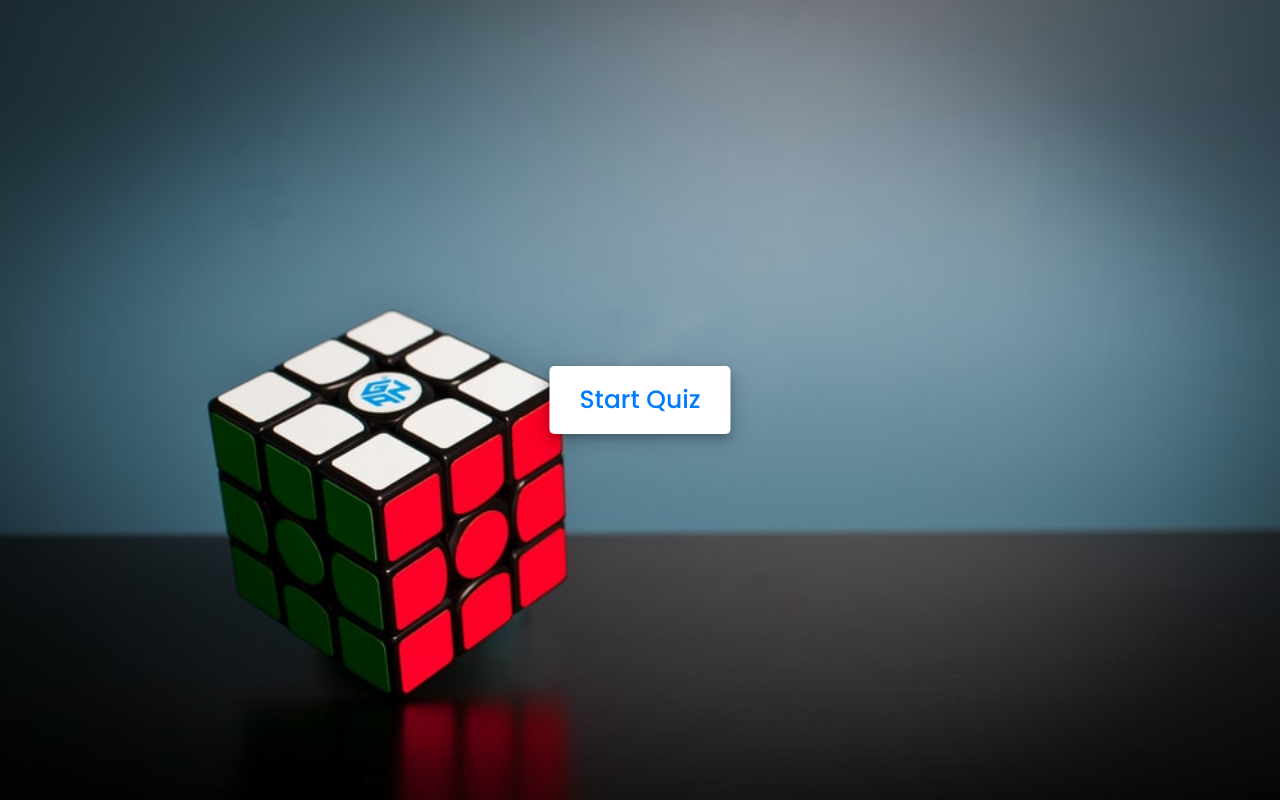
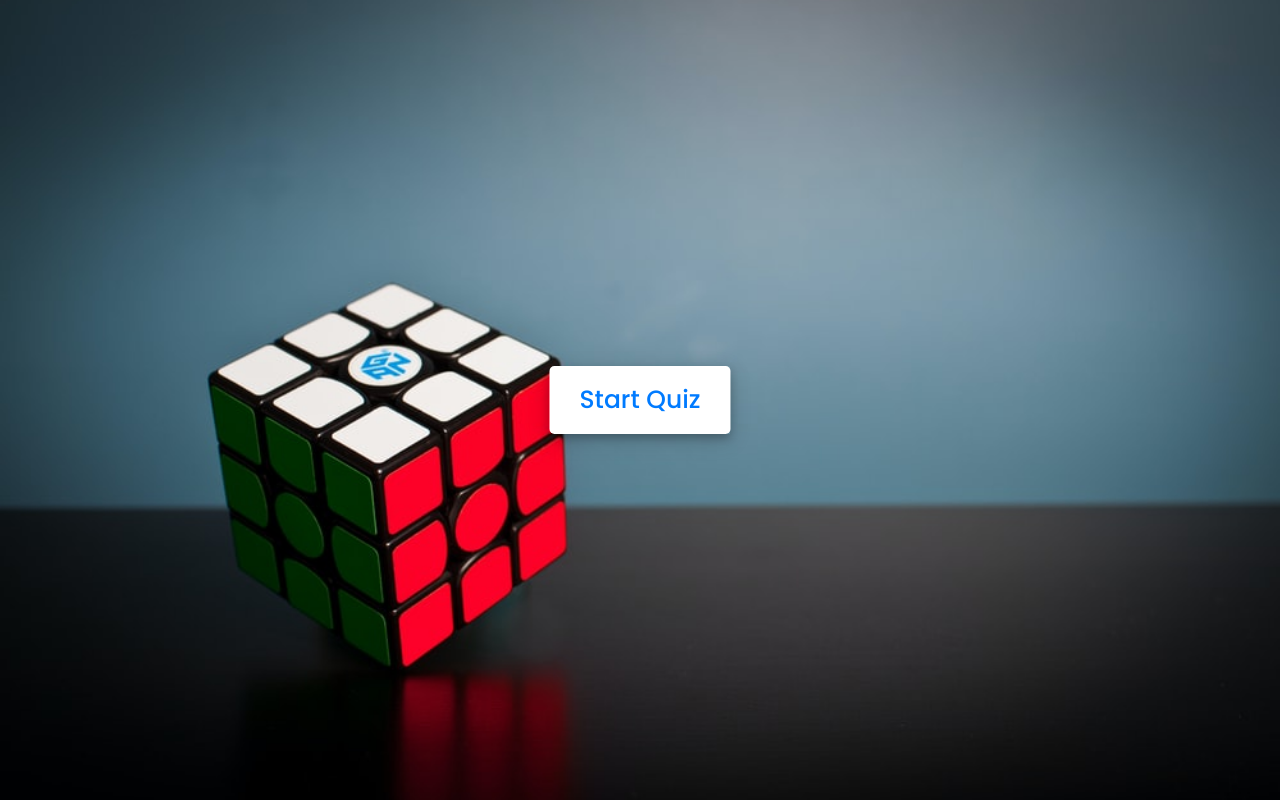
Before and after one commit to stganesh14/quiz, a plain HTML site: page index.html in a window 1280 px wide. Drawn offline with Linux system fonts and the light colour scheme.

Commit message:
Update style.css

```diff
--- a/style.css
+++ b/style.css
@@ -8,6 +8,9 @@
 }
 body{
     background-image: url(quiz\ 3.jpg);
+    min-height: 100vh;
+    z-index: -10;
+    background-position: center;
     background-repeat: no-repeat;
     background-size: cover;
 }
```
